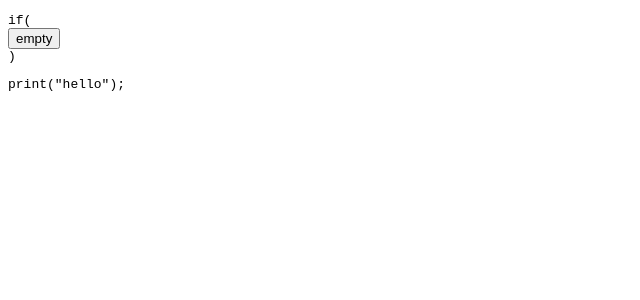
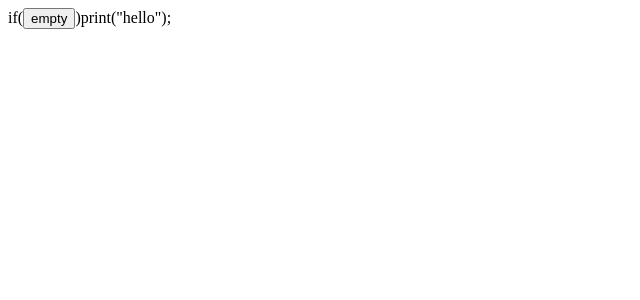
Before and after one commit to sunny-lan/blockcode, a React (Vite) app: page / in a window 1280 px wide. Shown: the top 300 px of the page, without its empty margins (0-640 px from the left). Built offline with nearby package versions, Linux system fonts and the light colour scheme.

Commit message:
Replace div w/ react fragment for formatting

```diff
--- a/src/core/ReactCodeRender.tsx
+++ b/src/core/ReactCodeRender.tsx
@@ -70,12 +70,12 @@ export function makeRenderer(renderer: LanguageRender): GeneralBlockRender {
         if (root.children) {
 
             for (const [name, child] of Object.entries(root.children)) {
-                children[name] = (<div key={name}>{render({
+                children[name] = (<React.Fragment key={name}>{render({
                     root: child,
                     onChange(newChild){
                         props.onChange(Live.setChild(root, name, newChild))
                     }
-                })}</div>)
+                })}</React.Fragment>)
             }
         }
 
--- a/src/core/Util.ts
+++ b/src/core/Util.ts
@@ -3,7 +3,15 @@ export type Token = {
     value: string,
 }
 
-export function parseTemplateString(template: string): Token[] {
+export function parseTemplateParam(token: string) {
+    const split = token.split('|')
+    return {
+        name: split[0],
+        params: (token[1]??'').split(',')
+    }
+}
+
+export function parseTemplate(template: string): Token[] {
     enum State {
         Normal,
         Template1,
--- a/src/lang/Basic.tsx
+++ b/src/lang/Basic.tsx
@@ -1,23 +1,28 @@
 import {BlockProps, BlockRender, LanguageRender} from "~core/ReactCodeRender";
-import {parseTemplateString} from "../core/Util";
+import {parseTemplate, parseTemplateParam} from "../core/Util";
 import * as React from "react";
 
 export function fromTemplate(template: string): BlockRender {
-    const tokens = parseTemplateString(template)
+    const tokens = parseTemplate(template)
 
     return function (block: BlockProps) {
         const ans1: (string | JSX.Element)[] = tokens.map(token => {
             if (token.isTemplate) {
-                if (token.value in block.children)
-                    return block.children[token.value];
-                else
-                    throw new Error(`Missing child '${token.value}' in block '${block.type}'`);
+                const parsed = parseTemplateParam(token.value);
+                if (parsed.name in block.children) {
+                    let res= block.children[parsed.name];
+                    if('inline' in parsed.params)
+                        res=<span>{res}</span>
+
+                    return res;
+                }else
+                    throw new Error(`Missing child '${parsed.name}' in block '${block.type}'`);
             }
             return token.value;
         });
-        return <pre>
+        return <React.Fragment>
             {ans1}
-        </pre>
+        </React.Fragment>
     }
 }
 
--- a/src/lang/Cpp.tsx
+++ b/src/lang/Cpp.tsx
@@ -24,9 +24,5 @@ export const CppLang: Language = {
 };
 export const CppRender: LanguageRender = {
     "if": fromTemplate("if(${condition})${code}"),
-    "hello": function (block: BlockProps) {
-        return (<pre>
-            print("hello");
-        </pre>)
-    }
+    "hello": fromTemplate(`print("hello");`)
 };
```
